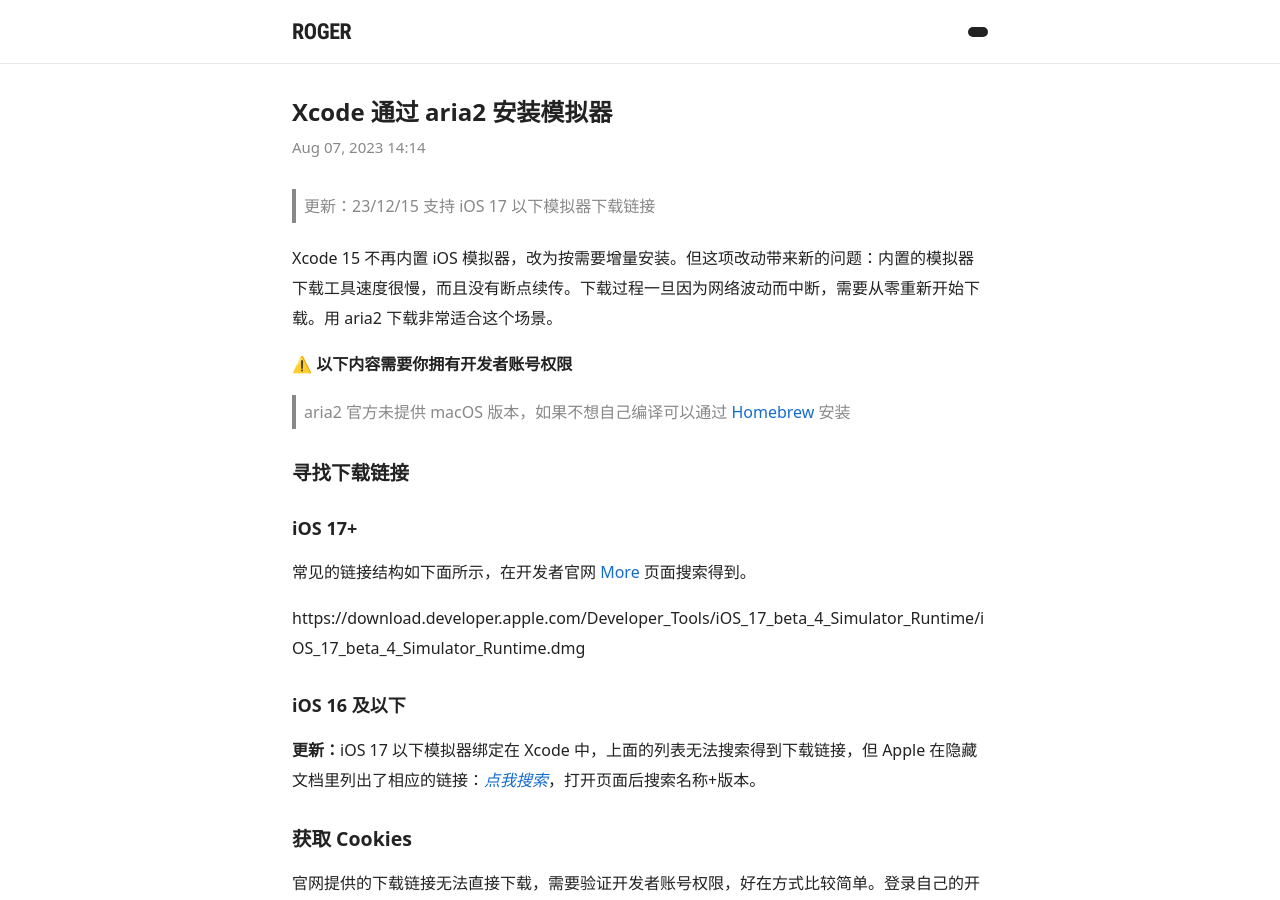
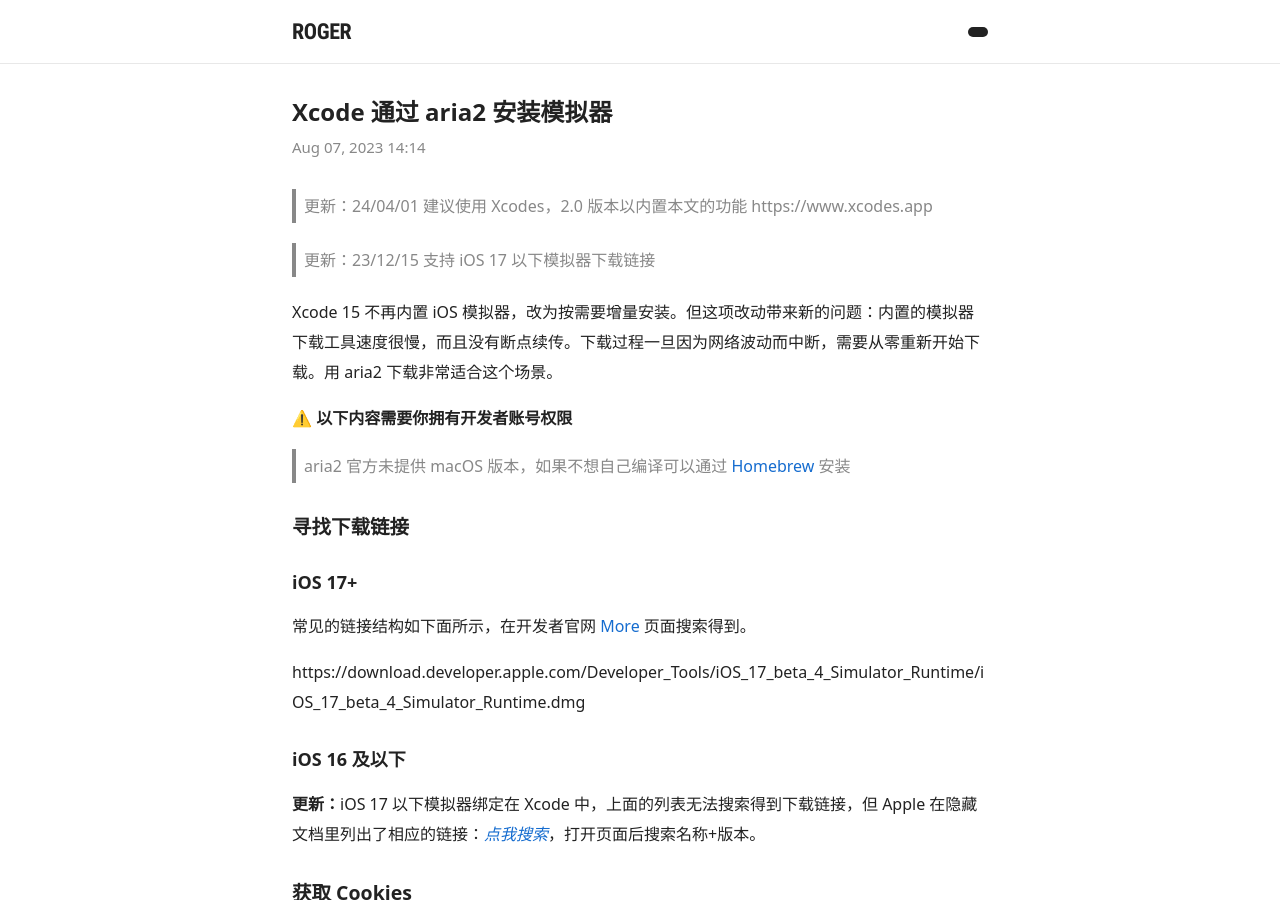
Before and after one commit to rijieli/rijieli.github.io, a Jekyll site: the page built from _posts/2023-08-07-xcode-add-simulator-via-aria2.md, in a window 1280 px wide and 900 px high. Built offline with Jekyll 4.4.1, drawn with Linux system fonts in a browser that asks for light colours; comment, search, counter and statistics services are not loaded.

Commit message:
Update 2023-08-07-xcode-add-simulator-via-aria2.md

```diff
--- a/_posts/2023-08-07-xcode-add-simulator-via-aria2.md
+++ b/_posts/2023-08-07-xcode-add-simulator-via-aria2.md
@@ -7,6 +7,8 @@
 hidden_post: false
 post_type: Note
 ---
+
+> 更新：24/04/01 建议使用 Xcodes，2.0 版本以内置本文的功能 https://www.xcodes.app
 
 > 更新：23/12/15 支持 iOS 17 以下模拟器下载链接
 
```
